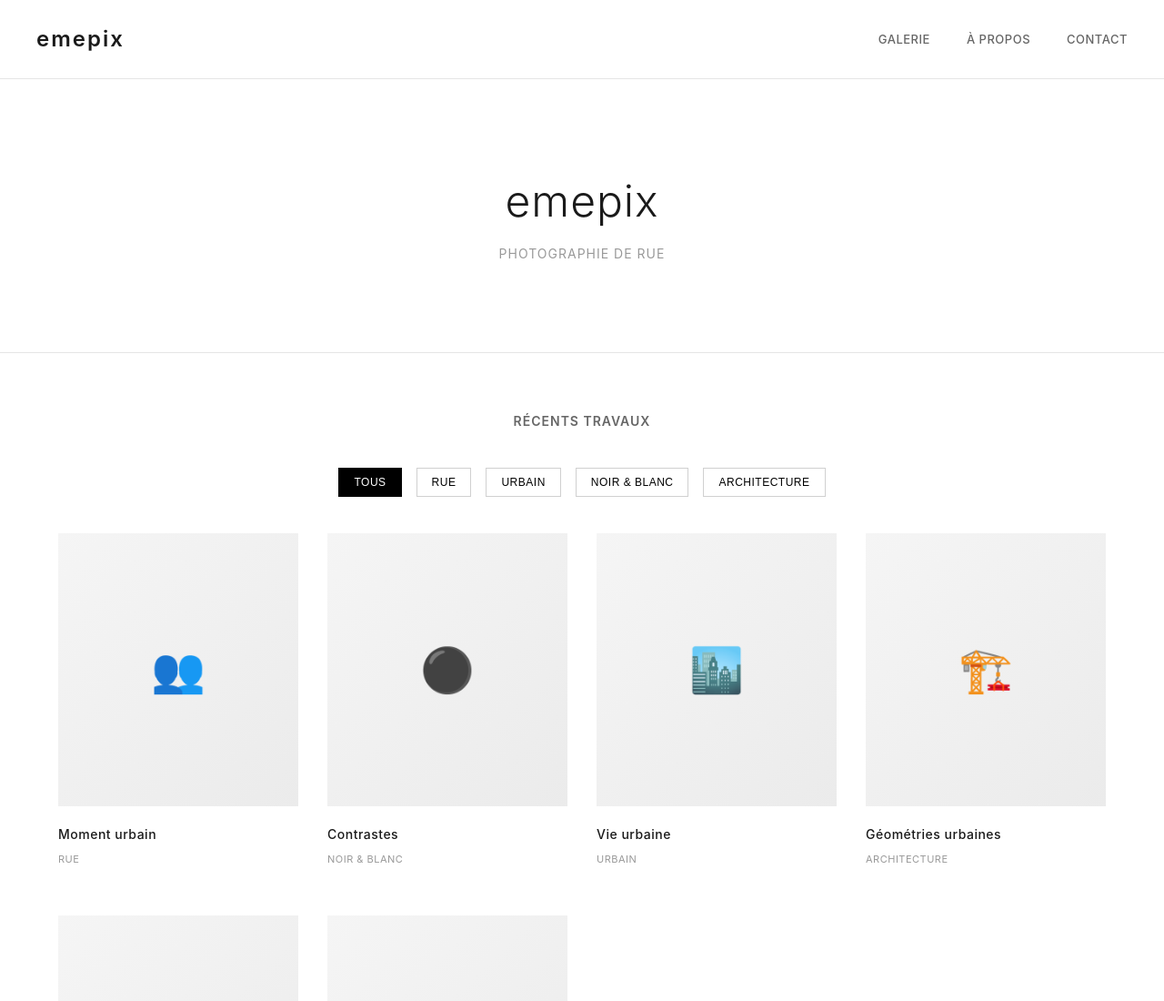
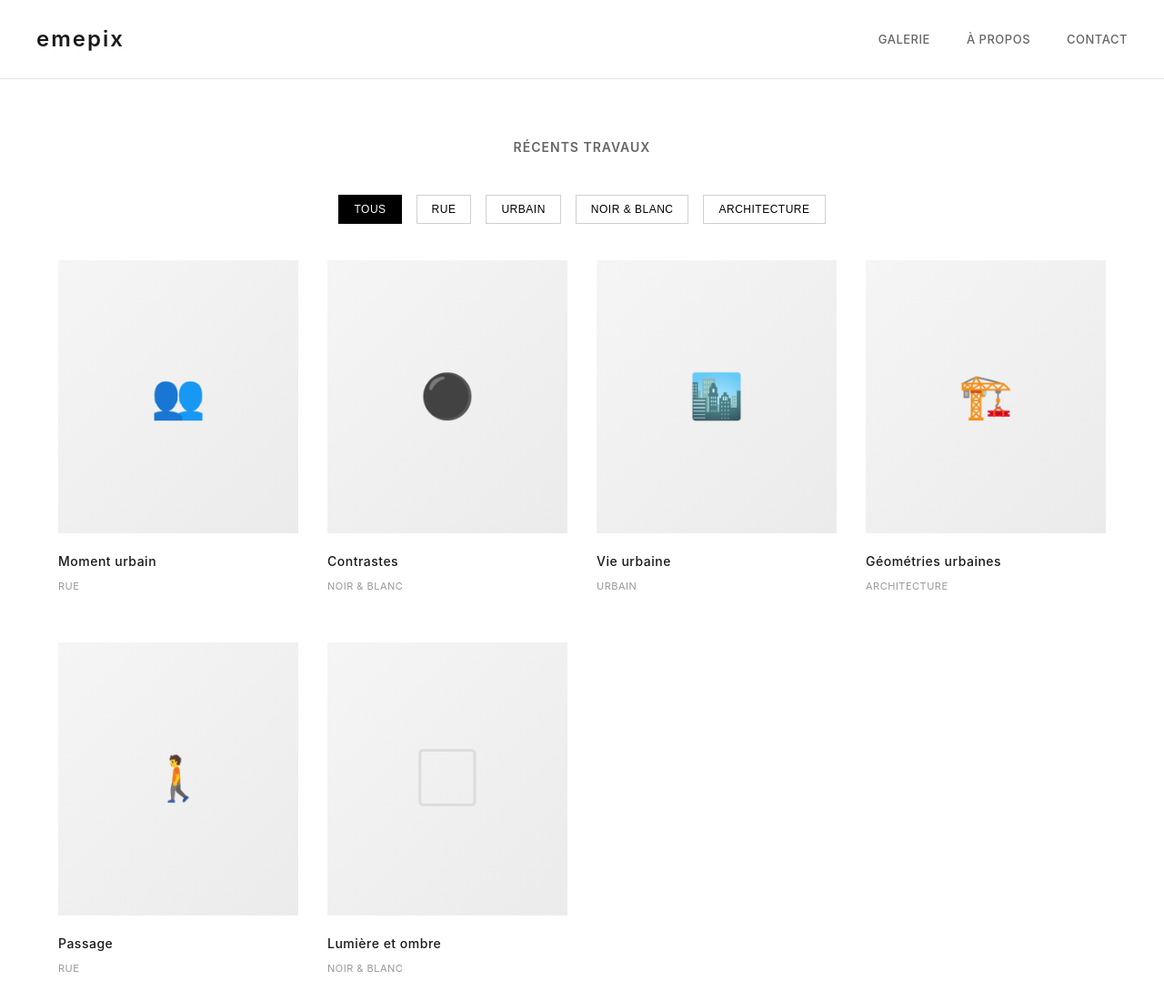
Before and after one commit to emepix/emepix.github.io, a plain HTML site: page index.html in a window 1280 px wide. Shown: the top 1100 px of the page at 91% size. Drawn offline with Linux system fonts and the light colour scheme.

Commit message:
Change title and remove hero section
Updated the title and removed the hero section.

```diff
--- a/index.html
+++ b/index.html
@@ -1,9 +1,12 @@
 <!DOCTYPE html>
 <html lang="fr">
+<link rel="preconnect" href="https://fonts.googleapis.com">
+<link rel="preconnect" href="https://fonts.gstatic.com" crossorigin>
+<link href="https://fonts.googleapis.com/css2?family=Raleway:wght@300;500;600&display=swap" rel="stylesheet">
 <head>
 <meta charset="UTF-8">
 <meta name="viewport" content="width=device-width, initial-scale=1">
-<title>emepix - Photographie de rue</title>
+<title>EMEPIX </title>
 <style>
 * {
   margin: 0;
@@ -271,11 +274,6 @@
   </div>
 </header>
 
-<section class="hero">
-  <h1>emepix</h1>
-  <p>Photographie de rue</p>
-</section>
-
 <section class="section" id="galerie">
   <h2 class="section-title">Récents travaux</h2>
 
```
